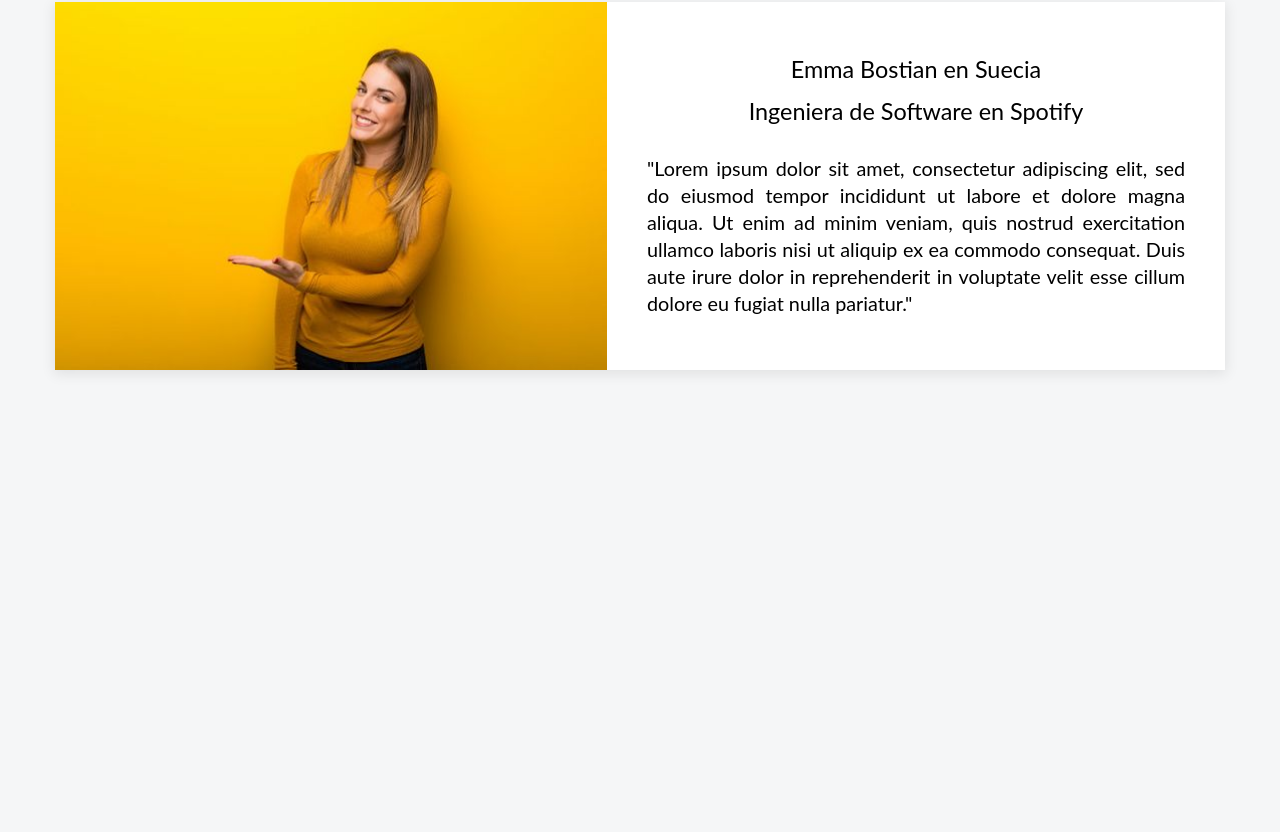
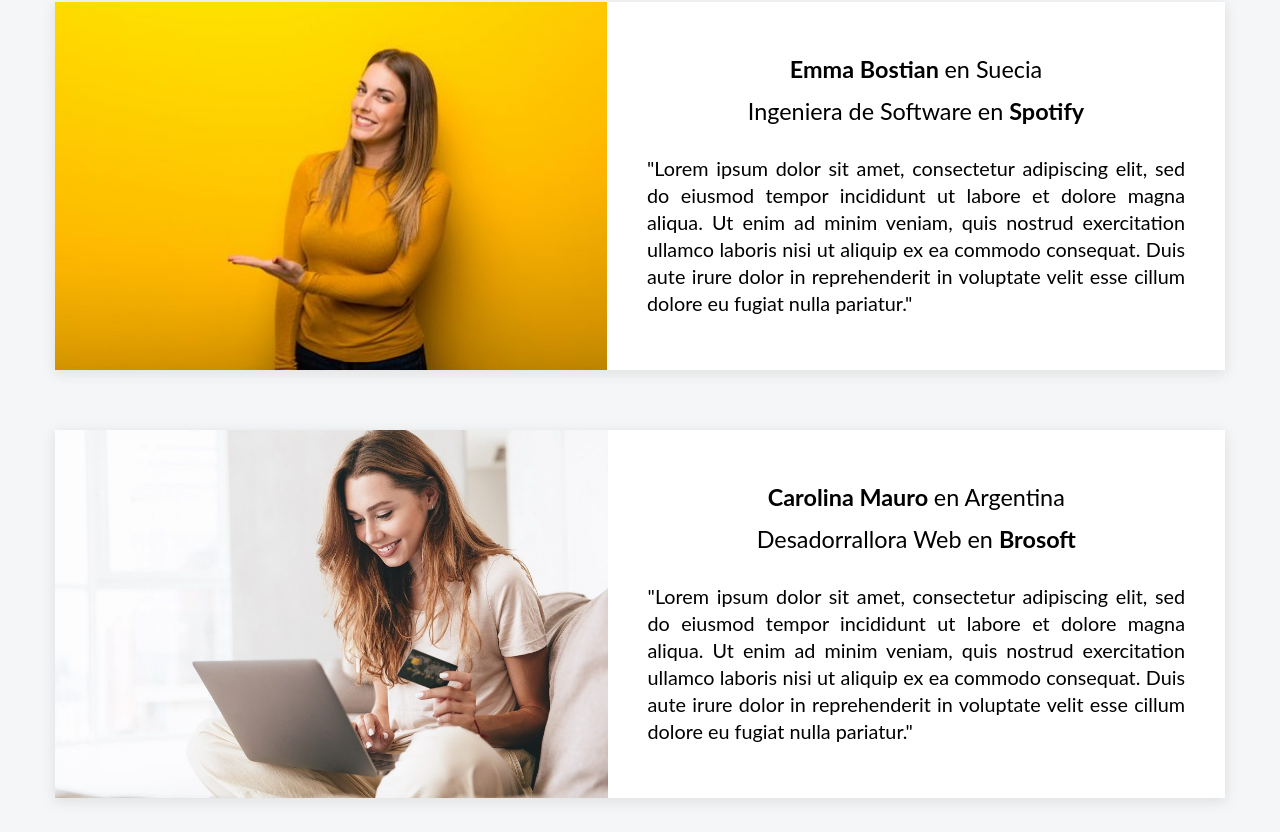
Before and after one commit to carolinamaurobrosoft/Pagina-Testimonio, a React (Create React App) app: page / in a window 1280 px wide. Shown: the part 608-1440 px from the top of the page. Before the commit the page ends 1028 px from the top, so only its background shows below. Built offline with nearby package versions, Linux system fonts and the light colour scheme.

Commit message:
Testiminios cargados

```diff
--- a/src/App.js
+++ b/src/App.js
@@ -8,7 +8,30 @@ function App() {
       <div className='main-container'>
       <h1>Esto es lo que dicen nuestros alumnos sobre freeCodeCamp: </h1>
       </div>
-      <Testimony />
+      <Testimony
+        name='Emma Bostian'
+        country='Suecia'
+        position='Ingeniera de Software'
+        company='Spotify'
+        testimony='Lorem ipsum dolor sit amet, consectetur adipiscing elit, sed do eiusmod tempor incididunt ut labore et dolore magna aliqua. Ut enim ad minim veniam, quis nostrud exercitation ullamco laboris nisi ut aliquip ex ea commodo consequat. Duis aute irure dolor in reprehenderit in voluptate velit esse cillum dolore eu fugiat nulla pariatur.'
+        image='persona1'
+       />
+      <Testimony
+        name='Carolina Mauro'
+        country='Argentina'
+        position='Desadorrallora Web'
+        company='Brosoft'
+        testimony='Lorem ipsum dolor sit amet, consectetur adipiscing elit, sed do eiusmod tempor incididunt ut labore et dolore magna aliqua. Ut enim ad minim veniam, quis nostrud exercitation ullamco laboris nisi ut aliquip ex ea commodo consequat. Duis aute irure dolor in reprehenderit in voluptate velit esse cillum dolore eu fugiat nulla pariatur.'
+        image='persona2'
+       />
+      <Testimony
+        name='Constanza Mauro'
+        country='Alemania'
+        position='Creadora de contenido'
+        company='Meta'
+        testimony='Lorem ipsum dolor sit amet, consectetur adipiscing elit, sed do eiusmod tempor incididunt ut labore et dolore magna aliqua. Ut enim ad minim veniam, quis nostrud exercitation ullamco laboris nisi ut aliquip ex ea commodo consequat. Duis aute irure dolor in reprehenderit in voluptate velit esse cillum dolore eu fugiat nulla pariatur.'
+        image='persona3'
+       />
     </div>
   );
 }
--- a/src/components/Testimony.js
+++ b/src/components/Testimony.js
@@ -3,17 +3,17 @@ import '../stylesheet/Testimony.css'
 
 //definimos mi componente
 
-function Testimony(){
+function Testimony(props){
   return ( //describir la estructura de mi componente
     <div className='container-testimony'>
       <img
         className='img-testimony'
-        src={require('../images/persona1-testimony.jpg')}
+        src={require(`../images/${props.image}-testimony.jpg`)}
         alt = 'Foto de Persona1'/>
       <div className='container-text-testimony'>
-        <p className='name-testimony'> Emma Bostian en Suecia </p>
-        <p className='position-testimony'> Ingeniera de Software en Spotify</p>
-        <p className='text-testimony'> "Lorem ipsum dolor sit amet, consectetur adipiscing elit, sed do eiusmod tempor incididunt ut labore et dolore magna aliqua. Ut enim ad minim veniam, quis nostrud exercitation ullamco laboris nisi ut aliquip ex ea commodo consequat. Duis aute irure dolor in reprehenderit in voluptate velit esse cillum dolore eu fugiat nulla pariatur." </p>
+        <p className='name-testimony'> <strong> {props.name} </strong>  en {props.country} </p>
+        <p className='position-testimony'> {props.position} en <strong> {props.company} </strong></p>
+        <p className='text-testimony'> "{props.testimony}" </p>
       </div>
 
     </div>
```
Also changed, not shown: src/images/persona3-testimony.jpg (added), src/images/persona3-testimony.png (deleted).
